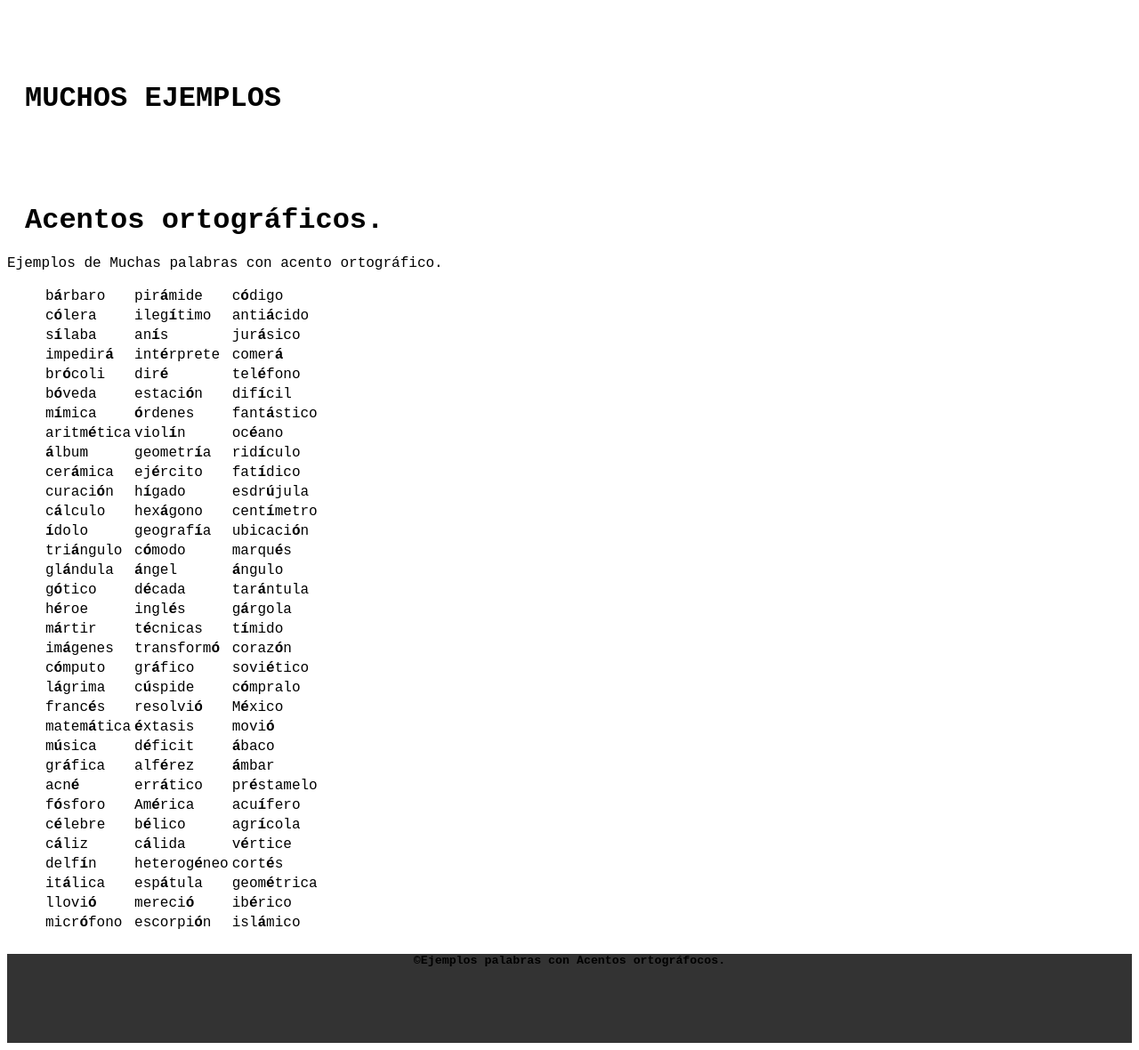
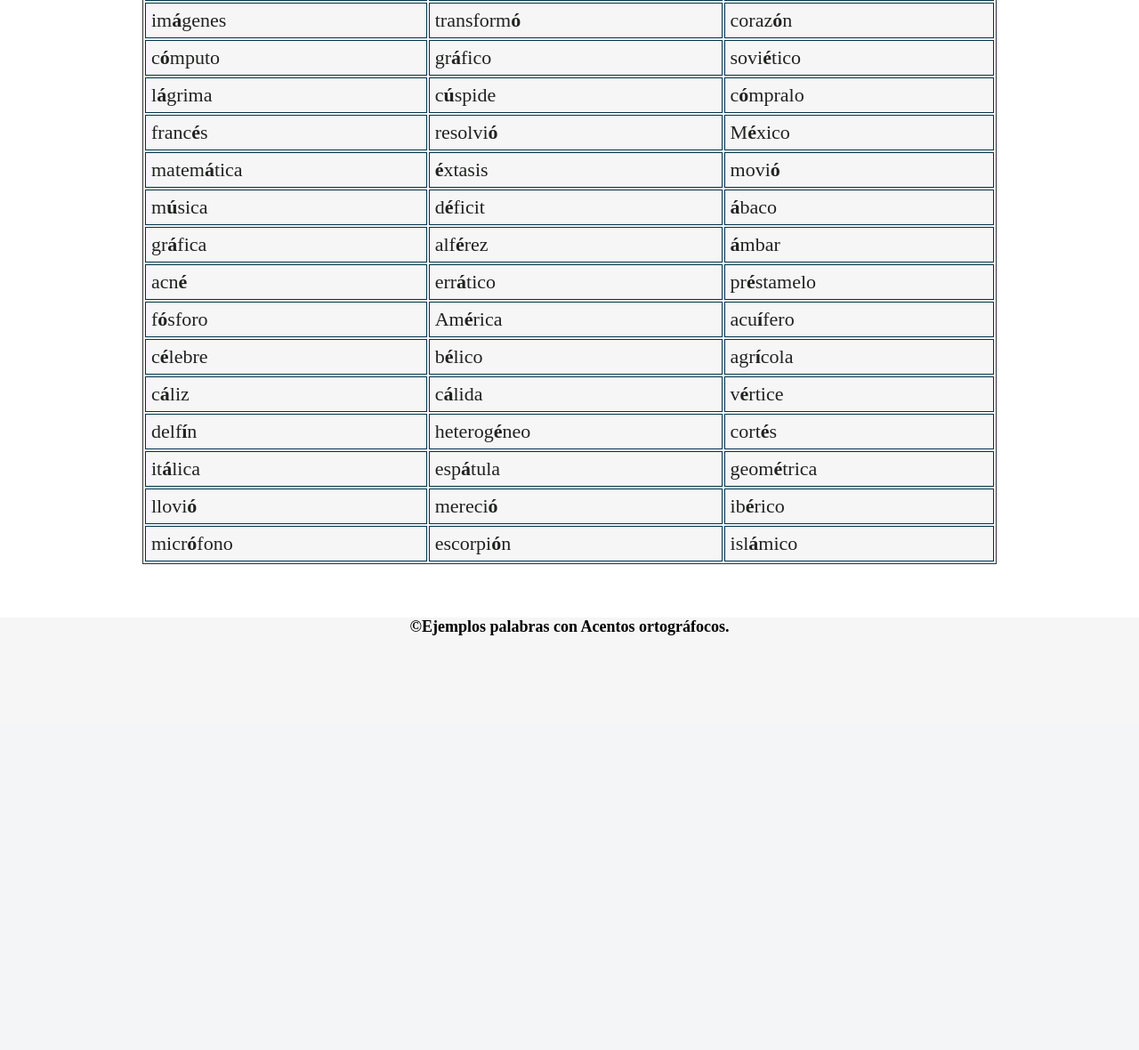
Before and after one commit to Lawnservices/Miguel-Laguna, a PHP site: page / in a window 1280 px wide. Shown: the part 979-2159 px from the top of the page at 89% size. After the commit the page ends 1693 px from the top, so only its background shows below. Run offline with PHP 8.4, Linux system fonts and the light colour scheme.

Commit message:
Update style.css
fix

```diff
--- a/style.css
+++ b/style.css
@@ -1,162 +1,64 @@
 body {
-     font-family: 'Courier New', Courier, monospace;
-
+  padding: 0;
+  margin: 0;
 }
-  .btn {
-     padding: 10px 10px;
-     background-color: #154256;
-     margin-top: 120px;
-     margin-left: 300px;
+.cavesa {
+  width: 100%;
+  height: 140;
+  background-color: #003349;
+  display: flex;
 }
- .btn:hover{
-    background-color: #333;
-    transition: 0.3s;
+.cavesa img{
+  margin-left: 30px;
+  margin: 10px;
 }
- .btn-dark{
-    margin-left: 10px;
+.cavesa h1{
+  margin-left: 30px;
+  color: #fff;
 }
- #menos {
-     font-size: 1.4rem;
-     text-align: center;
-     color: #154256;
+.titulo {
+  color: #000;
+  font-size: 40px;
+  font-family: Georgia, "Times New Roman", Times, serif;
+  margin: 0px 0px 23px;
+  margin-left: 20px;
+}
+p {
+  font-size: 26px;
+  margin-left: 150px;
+  font-family: Georgia, "Times New Roman", Times, serif;
+  color: #000;
+}
+table {
+  width: 80%;
+  height: auto;
+  border: 1px solid #333;
+  margin: auto;
   background-color: #f6f6f6;
 }
- img {
-     width: 560px;
-     height: 200px;
-     margin-top: 10px;
- }
- h1 {
-     margin-top: 100px;
-     margin-left: 20px;
- }
 
- h3 {
-     color: #154256;
-     margin-left: 25px;
+tr,
+td {
+  font-size: 22px;
+  color: rgb(32, 34, 32);
+  border: 1px solid #003349;
+  padding: 6px 6px;
 }
 
 .pie {
   width: 100%;
-     height: 100px;
+  height: 120px;
+  background-color: #f6f6f6;
+}
+.pie h5 {
   text-align: center;
-     background-color: #333;
-
+  font-size: 18px;
+  color: #000;
+  margin-top: 60px;
 }
-
- .pie span {
-     font-size: 1.4rem;
-     color: #f6f6f6;
- }
-
- .presente {
-     width: 100%;
-     height: 500px;
-     margin-top: 140px;
- }
-
- .galeria {
-     display: grid;
-     grid-template-columns: repeat(2, 1fr);
-     grid-auto-rows: 260px;
-     padding: 20px;
-     grid-gap: 10px;
- }
-
- .galeria__item {
-     display: flex;
-     justify-content: center;
-     align-items: center;
- }
-
- img {
-     width: 100%;
-     height: 100%;
-     object-fit: cover;
-     border-radius: 0.2cm;
- }
-
- .galeria__item:nth-child(1) {
-     grid-row-start: span 2;
- }
-
- .galeria__item:nth-child(2) {
-     grid-row-start: span 2;
- }
-
- .galeria__item:nth-child(1) {
-     grid-row-start: span 2;
- }
-
- .galeria__item:nth-child(1) {
-     grid-row-start: span 2;
- }
-
- .galeria__item:nth-child(1) {
-     grid-column-start: span 1;
- }
-
- .galeria__item:nth-child(1) {
-     grid-column-start: span 1;
- }
-
- @media (max-width:800px)and (min-width:360px) {
-     .galeria__item:nth-child(1) {
-         grid-column-start: span 1;
-     }
-     .galeria__item:nth-child(7) {
-         grid-column-start: span 2;
-     }
-     .galeria__item:nth-child(9) {
-         grid-column-start: span 2;
-     }
-     .galeria {
-         grid-auto-rows: 200px;
-     }
-     .galeria__item:nth-child(1) {
-         grid-column-start: span 2;
-     }
-     .galeria__item:nth-child(3) {
-         grid-row-start: span 1;
-     }
-     .galeria__item:nth-child(6) {
-         grid-row-start: span 1;
-     }
-     .galeria__item:nth-child(10) {
-         grid-row-start: span 2;
-     }
-     .galeria__item:nth-child(16) {
-         grid-column-start: span 2;
-     }
-     .galeria__item:nth-child(17) {
-         grid-column-start: span 2;
-     }
-     html {
-         font-size: 18px;
+@media (min-width: 300px) and(max-width:800px) {
+  table {
+    width: 98%;
+    height: auto;
   }
 }
- @media (min-width:300px)and (max-width:860px){
- #mensaje{
-    display: none;
- }
- .carousel-item{
-    display: none;
- }
- .carousel-container{
-    display: none;
- }
- .animate__animated {
-    display: none;
- }
- .pago{
-    display: none;
- }
- .ariva ,#ariva{
-    display: none;
- }html{
-    font-size: 18px;
- }
- li i{
-    display: none;
- }
- }
```
Lines whose indentation alone changed are shown as unchanged.
